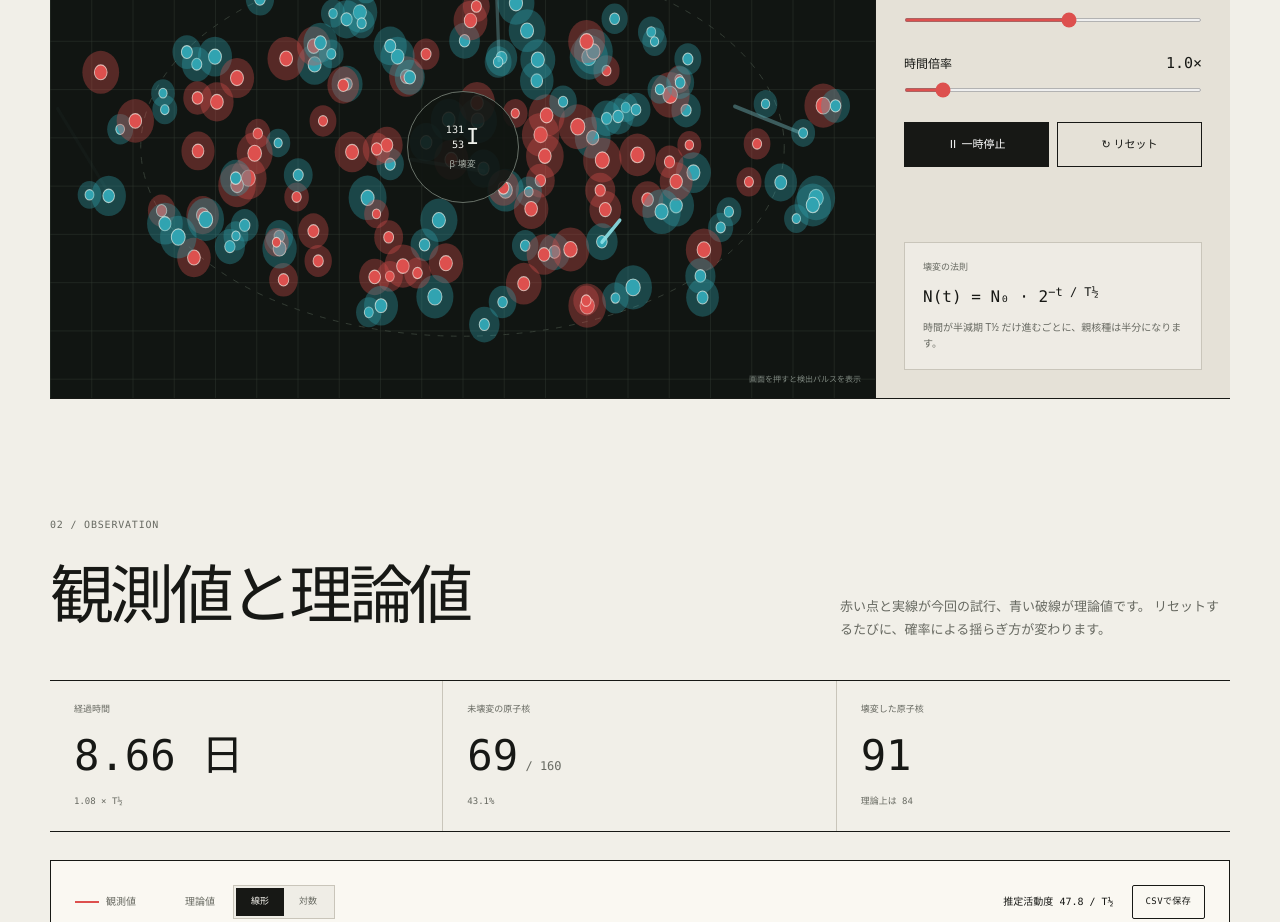
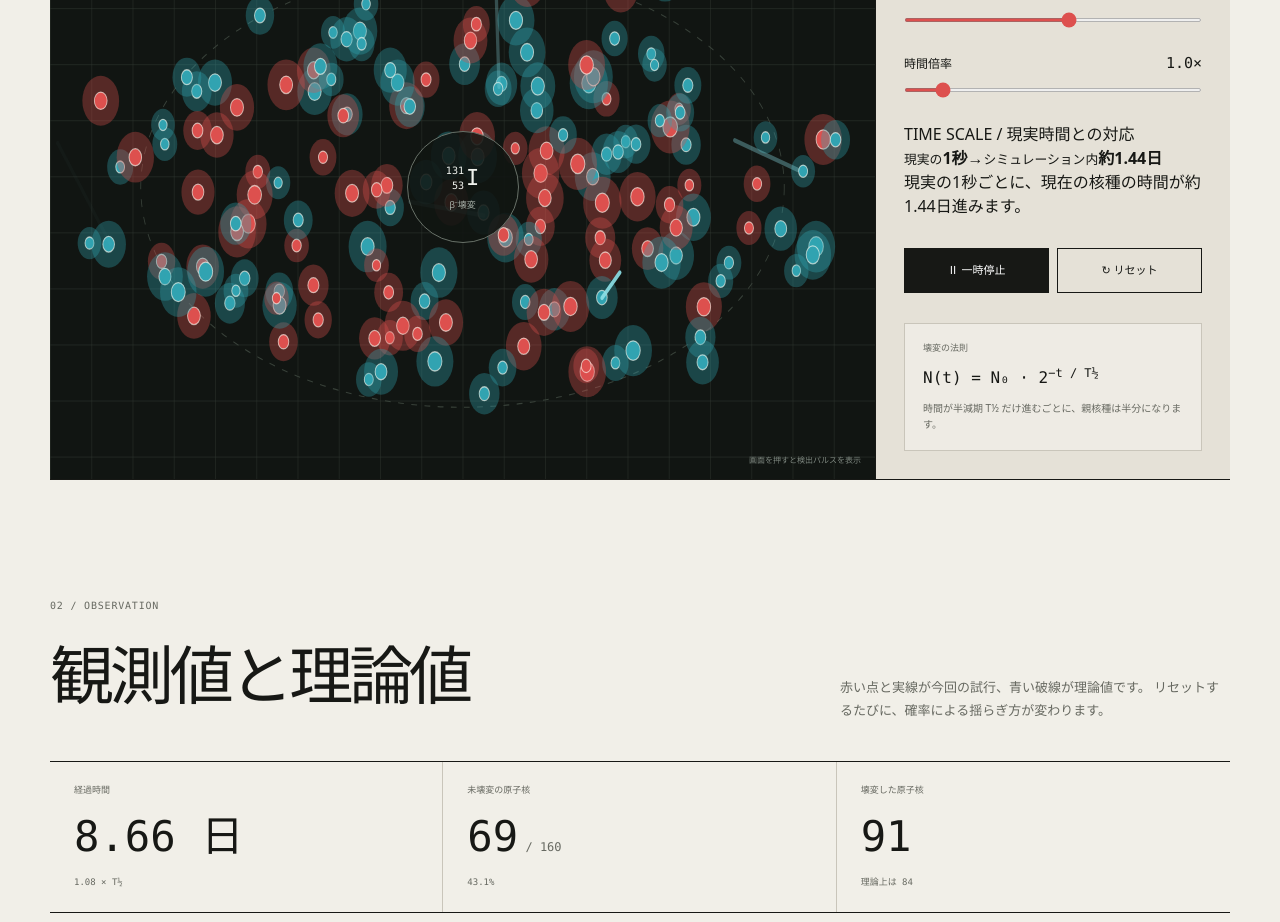
Before and after one commit to shymohn99/nuclear-decay-lab, a Next.js app: page / in a window 1280 px wide. Shown: the part 1360-2282 px from the top of the page. Built offline with nearby package versions, Linux system fonts and the light colour scheme.

Commit message:
Show real-time simulation rate

```diff
--- a/app/page.tsx
+++ b/app/page.tsx
@@ -466,6 +466,38 @@ function formatElapsed(halfLives: number, preset: IsotopePreset) {
   return `${formatNumber(value)} ${preset.unit}`;
 }
 
+function formatSimulationRate(preset: IsotopePreset, speed: number) {
+  const secondsPerUnit: Record<string, number> = {
+    秒: 1,
+    分: 60,
+    時間: 60 * 60,
+    日: 24 * 60 * 60,
+    年: 365.25 * 24 * 60 * 60,
+  };
+  const simulatedSeconds =
+    preset.halfLife *
+    (secondsPerUnit[preset.unit] ?? 1) *
+    SIMULATED_HALF_LIVES_PER_SECOND *
+    speed;
+  const simulatedYears = simulatedSeconds / secondsPerUnit.年;
+
+  if (simulatedSeconds < 60) return `${formatNumber(simulatedSeconds)}秒`;
+  if (simulatedSeconds < secondsPerUnit.時間) {
+    return `${formatNumber(simulatedSeconds / secondsPerUnit.分)}分`;
+  }
+  if (simulatedSeconds < secondsPerUnit.日) {
+    return `${formatNumber(simulatedSeconds / secondsPerUnit.時間)}時間`;
+  }
+  if (simulatedSeconds < secondsPerUnit.年) {
+    return `${formatNumber(simulatedSeconds / secondsPerUnit.日)}日`;
+  }
+  if (simulatedYears < 10000) return `${formatNumber(simulatedYears)}年`;
+  if (simulatedYears < 1e8) {
+    return `${formatNumber(simulatedYears / 10000)}万年`;
+  }
+  return `${formatNumber(simulatedYears / 1e8)}億年`;
+}
+
 function appendHistoryPoint(
   points: HistoryPoint[],
   point: HistoryPoint,
@@ -537,6 +569,7 @@ export default function Home() {
   );
   const parentColor = `rgb(${preset.parentRgb})`;
   const daughterColor = `rgb(${preset.daughterRgb})`;
+  const simulationRate = formatSimulationRate(preset, speed);
 
   const selectSeries = useCallback((nextSeries: DecaySeries) => {
     const firstPreset = PRESETS.find((item) => item.series === nextSeries);
@@ -1071,6 +1104,20 @@ export default function Home() {
               />
             </label>
 
+            <div className="time-rate" aria-live="polite">
+              <span>TIME SCALE / 現実時間との対応</span>
+              <div>
+                <small>現実の</small>
+                <strong>1秒</strong>
+                <b aria-hidden="true">→</b>
+                <small>シミュレーション内</small>
+                <strong>約{simulationRate}</strong>
+              </div>
+              <p>
+                現実の1秒ごとに、現在の核種の時間が約{simulationRate}進みます。
+              </p>
+            </div>
+
             <div className="control-actions">
               <button
                 type="button"
```
